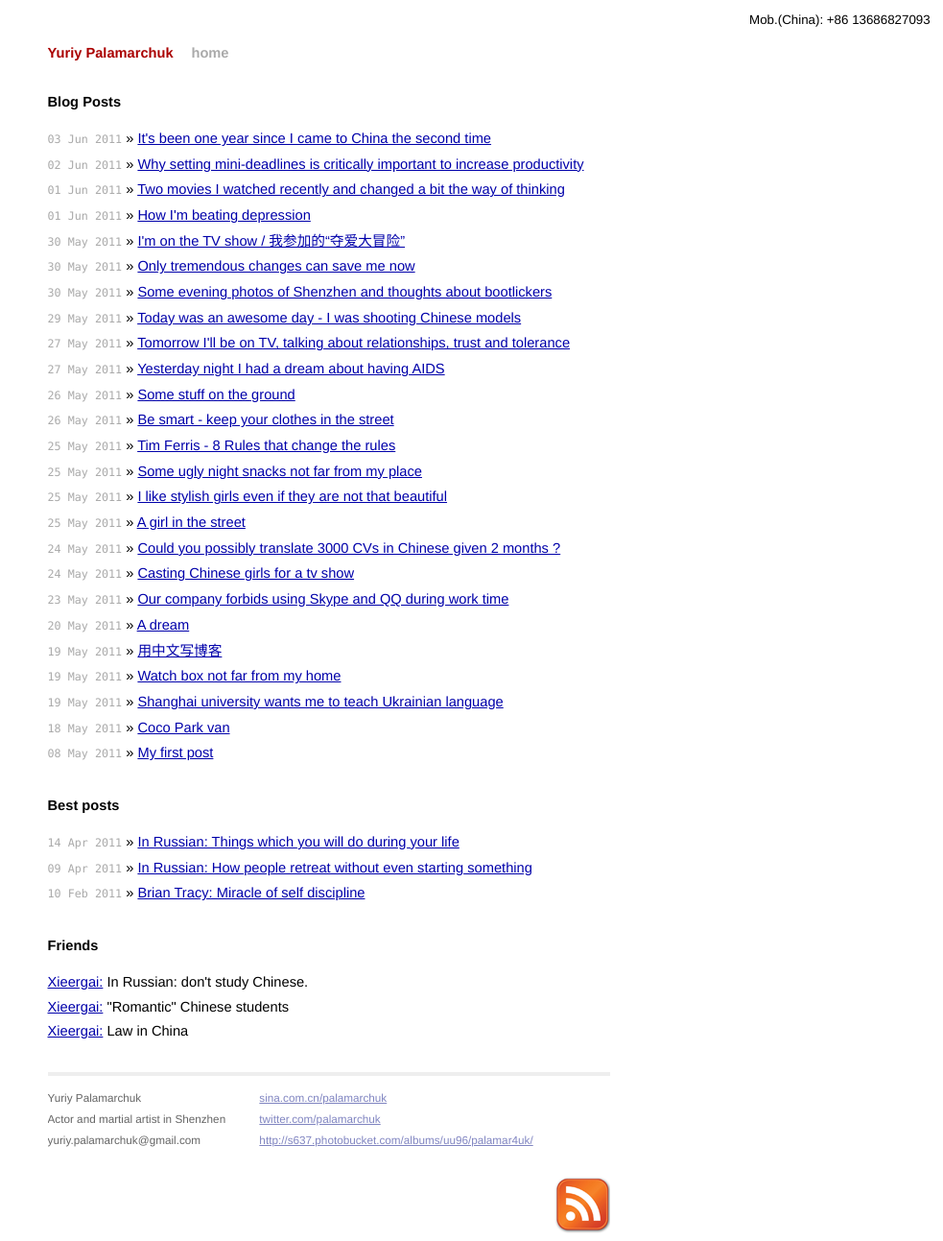
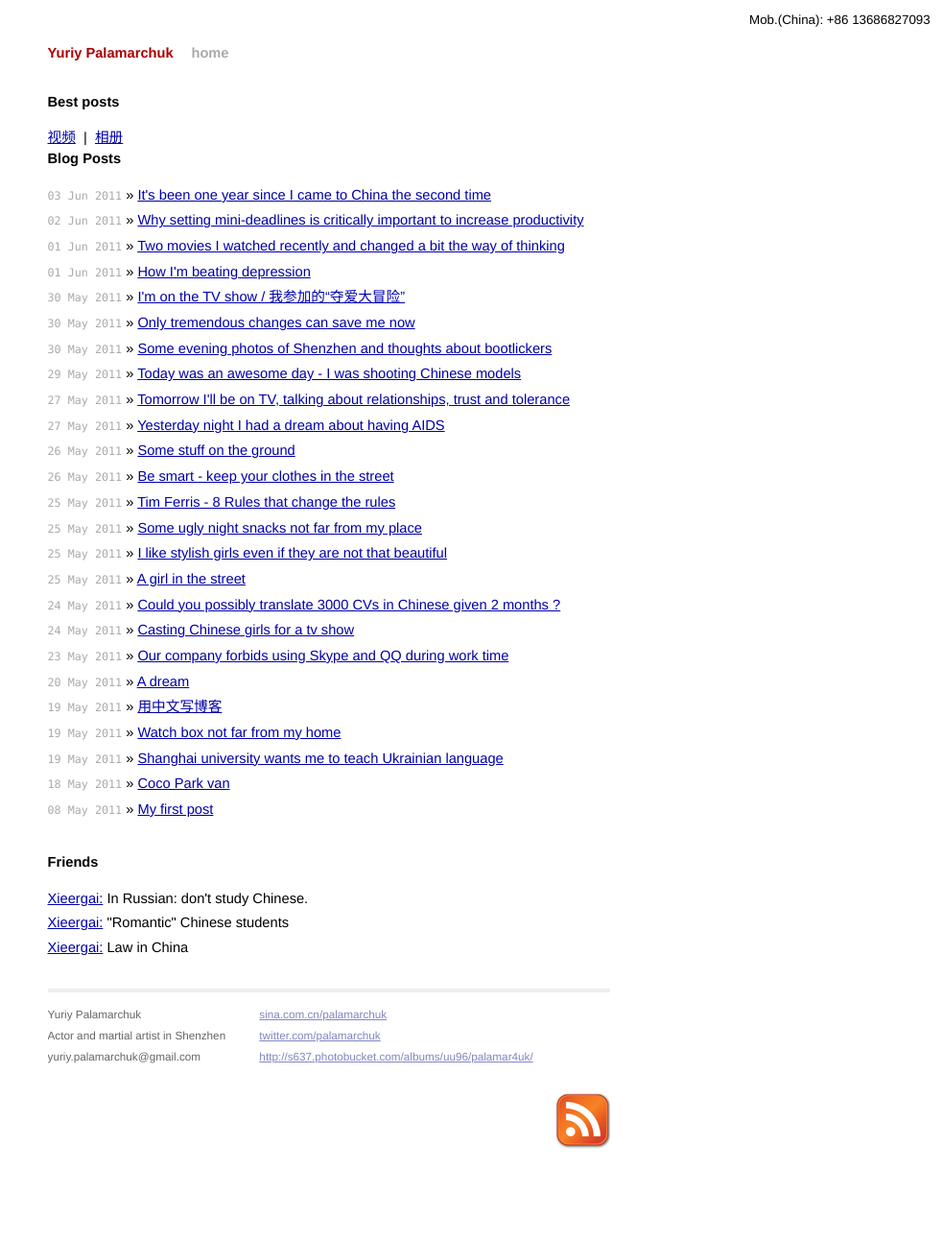
Before and after one commit to iurii/iurii.github.com, a Jekyll site: the page built from index.html, in a window 1280 px wide. Shown: the whole page at 96% size, without its empty margins (297-1280 px from the left). Built offline with Jekyll 4.4.1, drawn with Linux system fonts in a browser that asks for light colours; after the commit the page ends 1205 px from its top, so only the background shows below that.

Commit message:
video added

```diff
--- a/index.html
+++ b/index.html
@@ -4,18 +4,17 @@ title: Yuriy Palamarchuk
 ---
 
 <div id="home">
+
+  <h1>Best posts</h1>
+<a href="video.html">视频</a>&nbsp;&nbsp;|&nbsp;&nbsp;<a href="photo.html">相册</a>
+
+  </ul>
+
   <h1>Blog Posts</h1>
   <ul class="posts">
     {% for post in site.posts %}
       <li><span>{{ post.date | date_to_string }}</span> &raquo; <a href="{{ post.url }}">{{ post.title }}</a></li>
     {% endfor %}
-  </ul>
-
-  <h1>Best posts</h1>
-  <ul class="posts">
-    <li><span>14 Apr 2011</span> &raquo; <a href="http://palamar4uk.livejournal.com/307330.html">In Russian: Things which you will do during your life</a></li>
-    <li><span>09 Apr 2011</span> &raquo; <a href="http://palamar4uk.livejournal.com/293197.html">In Russian: How people retreat without even starting something</a></li>
-    <li><span>10 Feb 2011</span> &raquo; <a href="http://palamar4uk.livejournal.com/265354.html">Brian Tracy: Miracle of self discipline</a></li>
   </ul>
 
   <h1>Friends</h1>
```
Also changed, not shown: video.html (added, +33 -0 lines), 2 other files.
